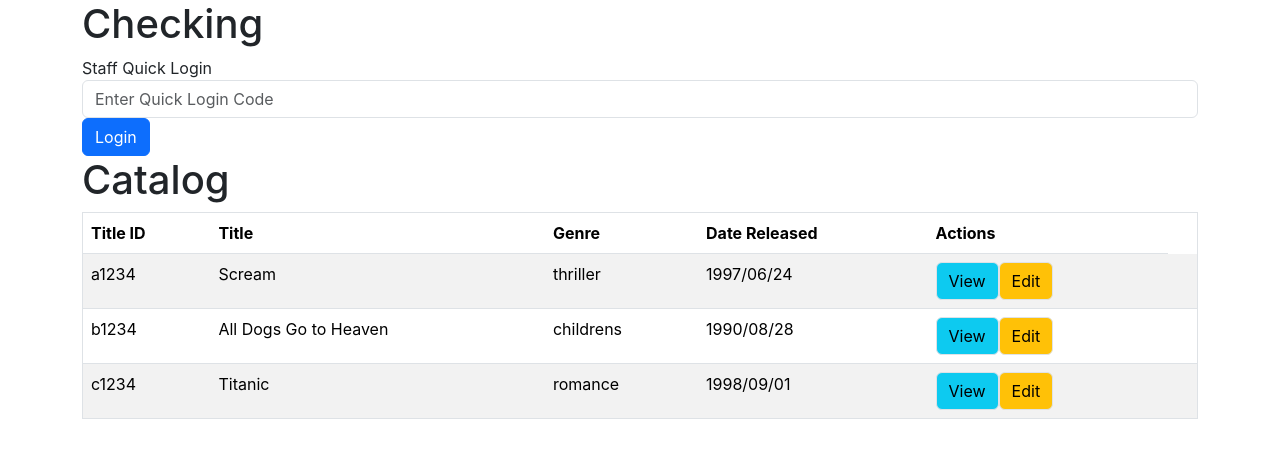
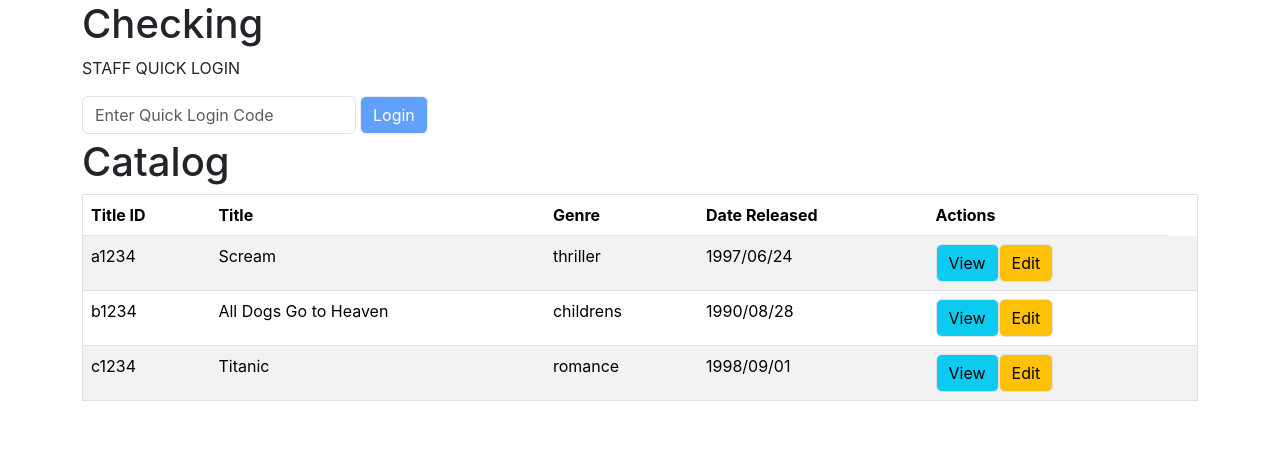
Before and after one commit to arnoprincestonpan/react-rental-store, a React (Create React App) app: page / in a window 1280 px wide. Shown: the top 458 px of the page. Built offline with nearby package versions, Linux system fonts and the light colour scheme.

Commit message:
Need to disable login button when quicklogincode is empty

```diff
--- a/src/pages/Checking.js
+++ b/src/pages/Checking.js
@@ -8,18 +8,35 @@ function Checking() {
     const [catalog, setCatalog] = useState(catalogData)
     const [customers, setCustomers] = useState(customerData)
     const [staff, setStaff] = useState(staffData)
+
     const [staffLogged, setStaffLogged] = useState("Guest Staff")
+    const [staffPassword, setStaffPassword] = useState("")
+    const [loggedIn, setLoggedIn] = useState(false)
+
+    const handleLogIn = (quickLoginCode) => {
+        const staffIndex = staff.findIndex(staff => staff.quickLogin === quickLoginCode)
+        if(staffIndex !== -1){
+            setStaffLogged(`${staff[staffIndex].firstName} ${staff[staffIndex].lastName}`)
+            setLoggedIn(true)
+        }
+    }
 
     return (
     <div className='container'>
         <h1>Checking</h1>
-        <form>
-            <div class="form-group">
-                <label for="staffQuickLogIn">Staff Quick Login</label>
-                <input type="password" class="form-control" id="staffQuickLogin" placeholder="Enter Quick Login Code"/>
-            </div>
-            <button type="submit" class="btn btn-primary">Login</button>
-        </form>
+        <div className="mb-1">
+            <form className="d-flex flex-row">
+                <div className="form-group">
+                    <div>
+                        <label for="staffQuickLogIn"><p className="text-uppercase">Staff Quick Login</p></label>
+                    </div>
+                    <div className="d-flex flex-row mx-auto">
+                        <input type="password" className="form-control" id="staffQuickLogin" onChange={(e) => setStaffPassword(e.targetValue)} placeholder="Enter Quick Login Code"/>
+                        <button type="submit" className="btn btn-primary border mx-1" onClick={handleLogIn(staffPassword)} disabled={!staffPassword}>Login</button>
+                    </div>
+                </div>
+            </form>
+        </div>
     </div>
     )
 }
```
